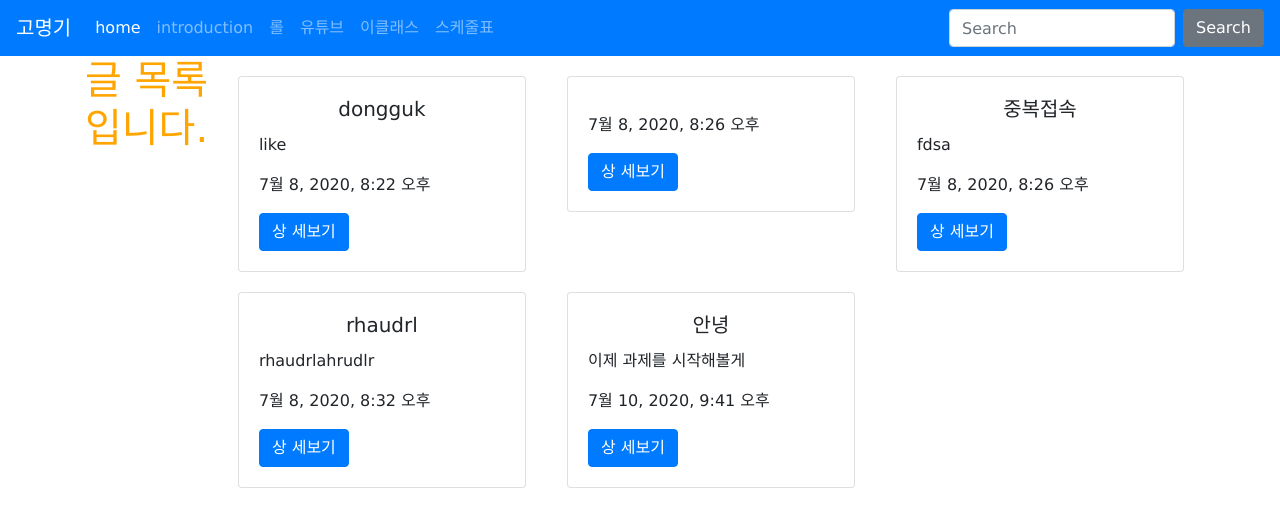
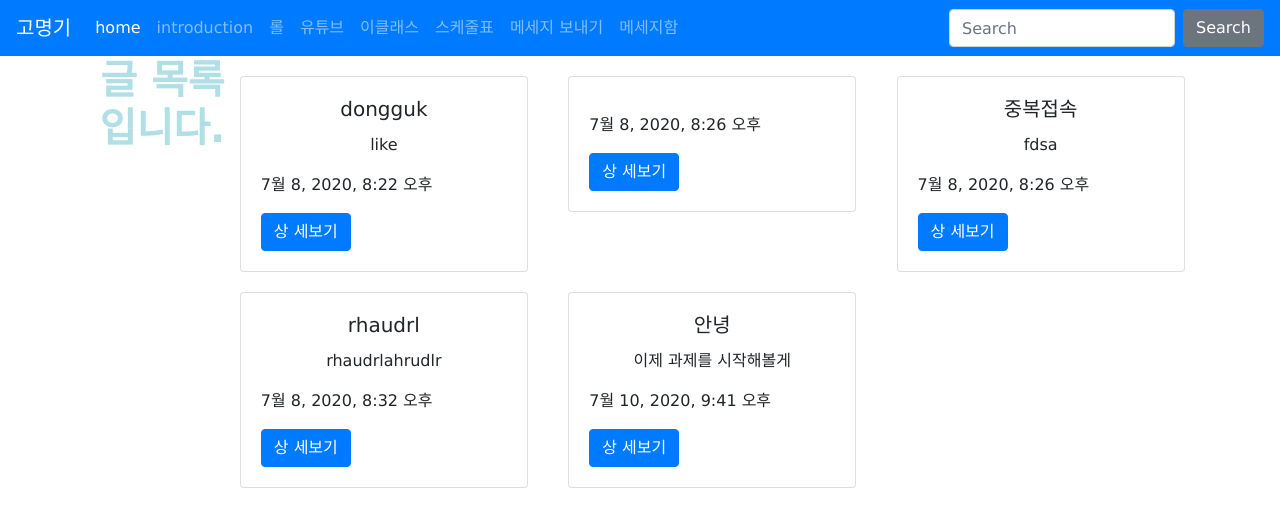
Before and after one commit to godgi/django_project4_kmg, a Django app: page /posts/ in a window 1280 px wide. Shown: the top 527 px of the page. Run offline with Django 3.2, Linux system fonts and the light colour scheme; data comes from the database, SQL or seed files in the repository; some libraries are stand-ins or nearby versions.

Commit message:
4th commit

```diff
--- a/myblog/static/css/project.css
+++ b/myblog/static/css/project.css
@@ -1,17 +1,18 @@
 h1 {
-    color: orange;
+    color: powderblue;
+    font-weight: bold;
+    text-align:center;
 }
 
 h2 {
     color: beige;
 }
+
 .container{
     display: flex;
-    justify-content: space-between;
-
 }
 
-.card{
+.cardd{
     flex-grow: 1;
 }
 
@@ -94,7 +95,7 @@ body {font-family: Verdana, sans-serif;}
 .hi {
     background-image : url('/static/images/mh.png');
     width: 100%;
-     height: 700px;
+    height: 800px;
     font-size: 100px;
     text-align: center;
     color: rgb(32, 84, 179);
@@ -102,10 +103,18 @@ body {font-family: Verdana, sans-serif;}
     background-size: cover;
     padding-top:0px;
     margin-top: 0px;
-     margin-bottom:0;
+    margin-bottom:20;
     padding-bottom:0;
 }
 
 h5 {
     text-align: center;
 }
+
+.kmg {
+    background-color: powderblue;
+}
+
+.card-text{
+    text-align: center;
+}
--- a/myblog/templates/shared/_navbar.html
+++ b/myblog/templates/shared/_navbar.html
@@ -25,6 +25,13 @@
       <li class="nav-item">
         <a class="nav-link" href='{% url "cld:calendar" %}'>스케줄표</a>
       </li>
+      <li class="nav-item">
+        <a class="nav-link" href='{% url "posts:new" %}'>메세지 보내기</a>
+      </li>
+      <li class="nav-item">
+        <a class="nav-link" href='{% url "posts:main" %}'>메세지함
+        </a>
+      </li>
     </ul>
 
     <form class="form-inline my-2 my-lg-0">
```
Also changed, not shown: introduction/templates/introduction/profile.html (+27 -1 lines), myblog/templates/main.html (+10 -12 lines). Lines whose indentation alone changed are shown as unchanged.
